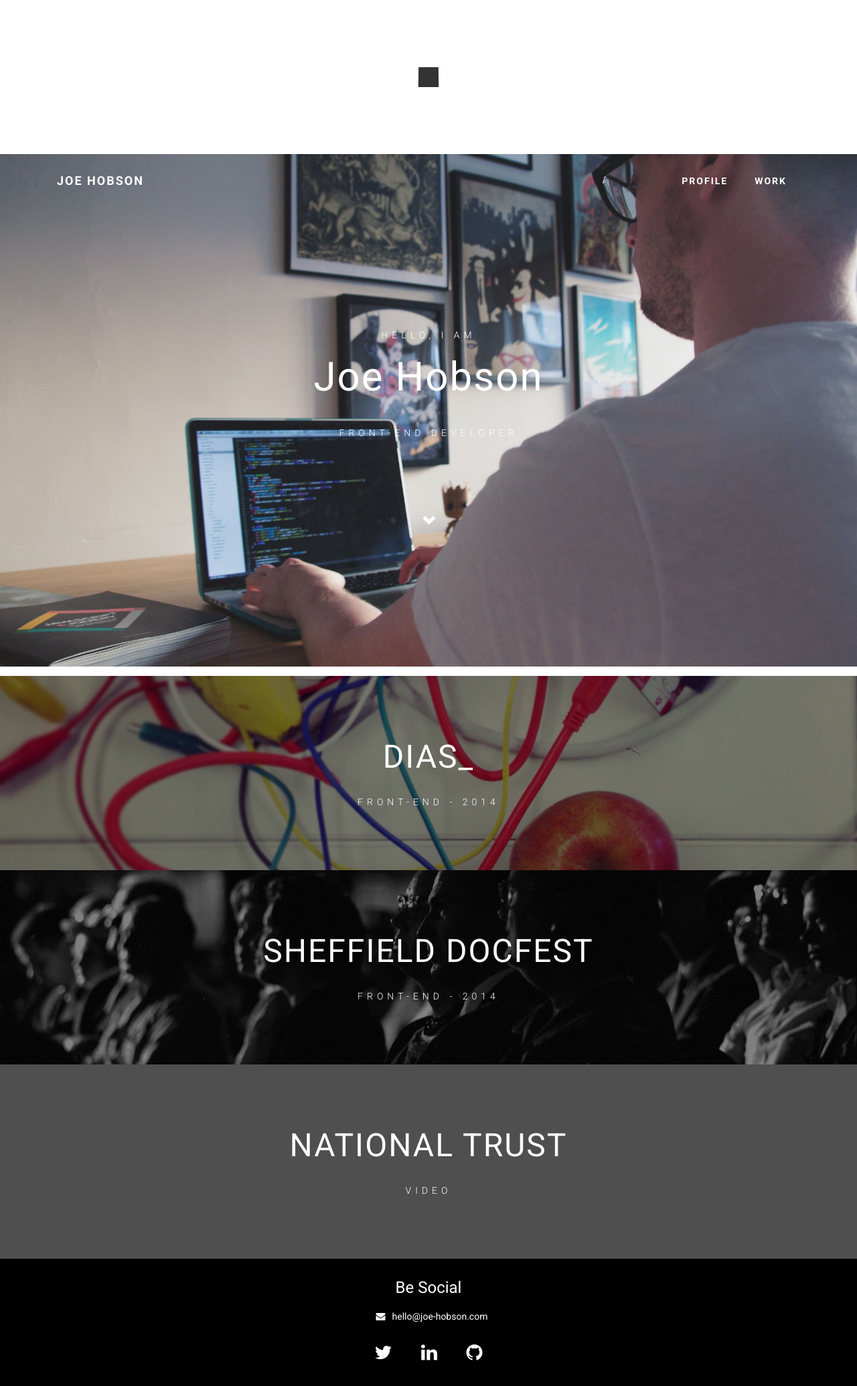
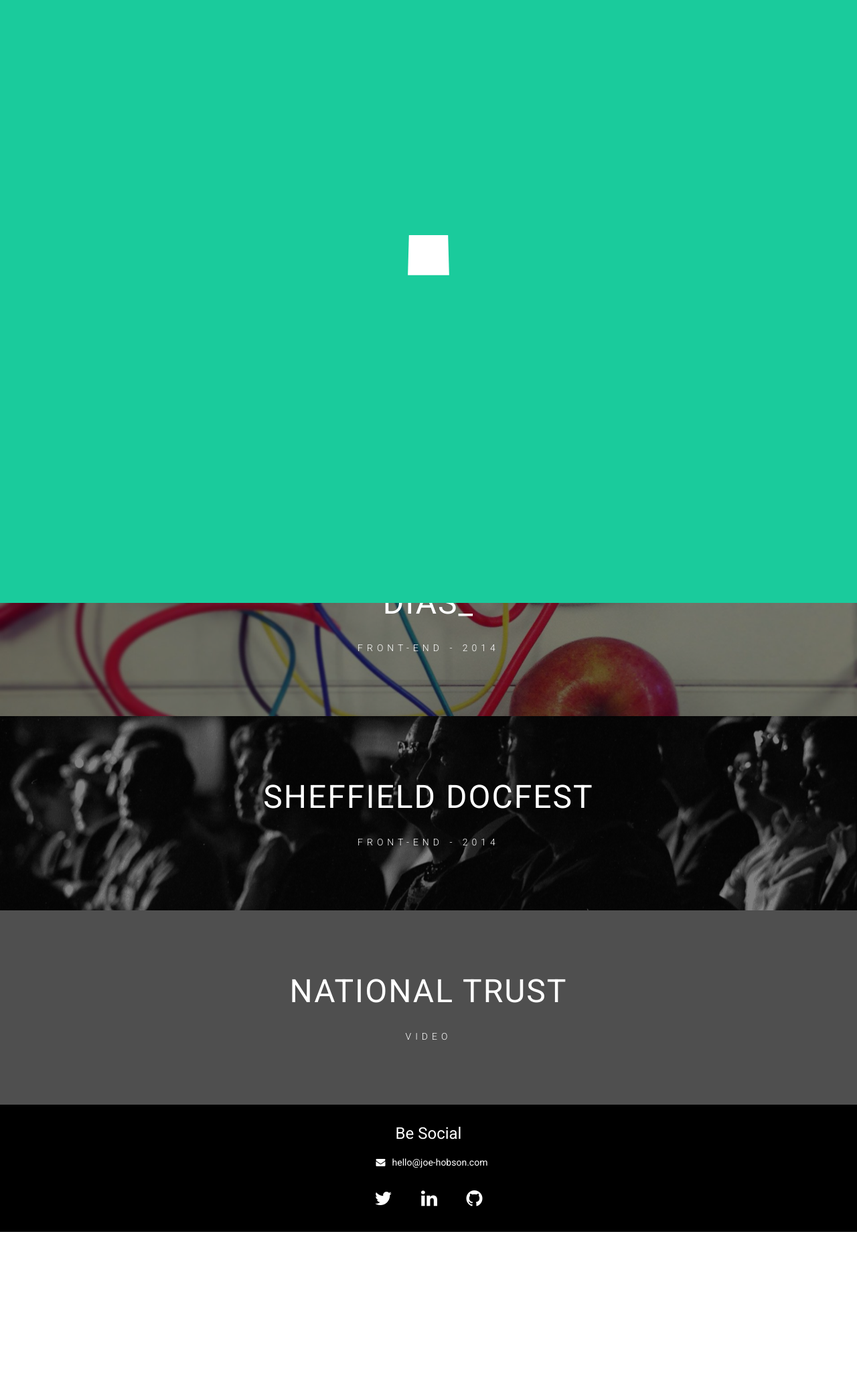
Before and after one commit to fant0mex/portfolio, a Jekyll site: the page built from 00-index.html, in a window 1280 px wide. Shown: the whole page at 67% size. Built offline with Jekyll 4.4.1, drawn with Linux system fonts in a browser that asks for light colours; nearby versions of some CDN libraries; after the commit the page ends 1839 px from its top, so only the background shows below that.

Commit message:
Spinner styles/overlay

```diff
--- a/_includes/header.html
+++ b/_includes/header.html
@@ -1,5 +1,7 @@
 <body>
-  <div class="spinner"></div>
+  <div class="overlay">
+    <div class="spinner"></div>
+  </div>
   <div class="page wrapper">
     <nav class="navigation header">
       <div class="container">
--- a/css/main.css
+++ b/css/main.css
@@ -23,60 +23,69 @@
 }
 
 /* line 41, ../_sass/main.sass */
+.overlay {
+  height: 100%;
+  width: 100%;
+  position: absolute;
+  z-index: 1000;
+  background-color: #1acb9c;
+}
+
+/* line 48, ../_sass/main.sass */
 .spinner {
-  width: 30px;
-  height: 30px;
-  background-color: #333333;
-  margin: 100px auto;
+  width: 60px;
+  height: 60px;
+  background-color: white;
+  margin: 350px auto;
   -webkit-animation: rotateplane 1.2s infinite ease-in-out;
   animation: rotateplane 1.2s infinite ease-in-out;
 }
 
 @-webkit-keyframes rotateplane {
-  /* line 50, ../_sass/main.sass */
+  /* line 57, ../_sass/main.sass */
   0% {
     -webkit-transform: perspective(120px);
   }
 
-  /* line 52, ../_sass/main.sass */
+  /* line 59, ../_sass/main.sass */
   50% {
     -webkit-transform: perspective(120px) rotateY(180deg);
   }
 
-  /* line 54, ../_sass/main.sass */
+  /* line 61, ../_sass/main.sass */
   100% {
     -webkit-transform: perspective(120px) rotateY(180deg) rotateX(180deg);
   }
 }
 
 @keyframes rotateplane {
-  /* line 59, ../_sass/main.sass */
+  /* line 66, ../_sass/main.sass */
   0% {
     transform: perspective(120px) rotateX(0deg) rotateY(0deg);
     -webkit-transform: perspective(120px) rotateX(0deg) rotateY(0deg);
   }
 
-  /* line 62, ../_sass/main.sass */
+  /* line 69, ../_sass/main.sass */
   50% {
     transform: perspective(120px) rotateX(-180.1deg) rotateY(0deg);
     -webkit-transform: perspective(120px) rotateX(-180.1deg) rotateY(0deg);
   }
 
-  /* line 65, ../_sass/main.sass */
+  /* line 72, ../_sass/main.sass */
   100% {
     transform: perspective(120px) rotateX(-180deg) rotateY(-179.9deg);
     -webkit-transform: perspective(120px) rotateX(-180deg) rotateY(-179.9deg);
   }
 }
 
-/* line 69, ../_sass/main.sass */
+/* line 76, ../_sass/main.sass */
 html.stopScroll, html.stopScroll body {
   overflow: hidden;
   position: relative;
 }
 
 /* Header Home */
-/* line 75, ../_sass/main.sass */
+/* line 82, ../_sass/main.sass */
 nav {
   position: absolute;
   width: 100%;
@@ -85,7 +94,7 @@
   z-index: 100;
 }
 
-/* line 82, ../_sass/main.sass */
+/* line 89, ../_sass/main.sass */
 .menu {
   width: 100%;
   height: 80px;
@@ -93,12 +102,12 @@
   z-index: 10;
   float: right;
 }
-/* line 88, ../_sass/main.sass */
+/* line 95, ../_sass/main.sass */
 .menu ul {
   height: 80px;
   line-height: 80px;
 }
-/* line 91, ../_sass/main.sass */
+/* line 98, ../_sass/main.sass */
 .menu li {
   list-style: none;
   float: left;
@@ -109,22 +118,22 @@
   letter-spacing: 2px;
 }
 @media only screen and (min-width: 768px) {
-  /* line 91, ../_sass/main.sass */
+  /* line 98, ../_sass/main.sass */
   .menu li {
     margin: 0 20px;
   }
 }
-/* line 101, ../_sass/main.sass */
+/* line 108, ../_sass/main.sass */
 .menu li a {
   color: white;
 }
-/* line 103, ../_sass/main.sass */
+/* line 110, ../_sass/main.sass */
 .menu li a:hover {
   opacity: 0.7;
   transition: 0.5s;
 }
 
-/* line 107, ../_sass/main.sass */
+/* line 114, ../_sass/main.sass */
 a.site-title {
   font-weight: 700;
   letter-spacing: 2px;
@@ -134,19 +143,19 @@
   font-size: 14px;
   color: white;
 }
-/* line 115, ../_sass/main.sass */
+/* line 122, ../_sass/main.sass */
 a.site-title:hover {
   opacity: 0.7;
   transition: 0.5s;
 }
 @media only screen and (min-width: 768px) {
-  /* line 107, ../_sass/main.sass */
+  /* line 114, ../_sass/main.sass */
   a.site-title {
     font-size: 18px;
   }
 }
 
-/* line 121, ../_sass/main.sass */
+/* line 128, ../_sass/main.sass */
 .header-sub {
   color: white;
   text-align: center;
@@ -156,16 +165,16 @@
   background-size: cover;
   position: relative;
 }
-/* line 129, ../_sass/main.sass */
+/* line 136, ../_sass/main.sass */
 .header-sub.profile {
   background-image: url("../img/joe_header01.jpg") !important;
   background-position: 50% 50%;
 }
-/* line 132, ../_sass/main.sass */
+/* line 139, ../_sass/main.sass */
 .header-sub.blog {
   background-position: 50% 50%;
 }
-/* line 135, ../_sass/main.sass */
+/* line 142, ../_sass/main.sass */
 .header-sub > div {
   display: relative;
   vertical-align: middle;
@@ -174,13 +183,13 @@
   float: none;
 }
 
-/* line 142, ../_sass/main.sass */
+/* line 149, ../_sass/main.sass */
 .hero-caption {
   position: relative;
   z-index: 20;
   margin-top: 240px;
 }
-/* line 146, ../_sass/main.sass */
+/* line 153, ../_sass/main.sass */
 .hero-caption h5 {
   font-size: 14px;
   letter-spacing: 6px;
@@ -189,14 +198,14 @@
   margin: 0;
   line-height: 60px;
 }
-/* line 153, ../_sass/main.sass */
+/* line 160, ../_sass/main.sass */
 .hero-caption h1 {
   margin: 0 0 20px;
   font-size: 60px;
   font-weight: 400;
   letter-spacing: 2px;
 }
-/* line 158, ../_sass/main.sass */
+/* line 165, ../_sass/main.sass */
 .hero-caption a {
   color: white;
   font-size: 20px;
@@ -204,14 +213,14 @@
 }
 
 /* WORK */
-/* line 165, ../_sass/main.sass */
+/* line 172, ../_sass/main.sass */
 section#work {
   position: relative;
   z-index: 20;
   overflow: hidden;
   background: black;
 }
-/* line 170, ../_sass/main.sass */
+/* line 177, ../_sass/main.sass */
 section#work > ul > li {
   width: 100%;
   position: relative;
@@ -221,7 +230,7 @@
   background: black;
   text-align: center;
 }
-/* line 180, ../_sass/main.sass */
+/* line 187, ../_sass/main.sass */
 section#work li div.work-header {
   position: relative;
   display: inline-block;
@@ -234,14 +243,14 @@
   margin: 0 auto;
   z-index: 40;
 }
-/* line 191, ../_sass/main.sass */
+/* line 198, ../_sass/main.sass */
 section#work li div.work-header h2 {
   font-size: 48px;
   font-weight: 400;
   letter-spacing: 2px;
   transition: all 0.3s ease;
 }
-/* line 196, ../_sass/main.sass */
+/* line 203, ../_sass/main.sass */
 section#work li div.work-header h5 {
   font-size: 14px;
   letter-spacing: 6px;
@@ -250,7 +259,7 @@
   margin: 0;
   line-height: 60px;
 }
-/* line 203, ../_sass/main.sass */
+/* line 210, ../_sass/main.sass */
 section#work li div.visual {
   width: 100%;
   height: 100%;
@@ -260,11 +269,11 @@
   opacity: 0.5;
   transition: opacity 0.5s ease-in-out;
 }
-/* line 211, ../_sass/main.sass */
+/* line 218, ../_sass/main.sass */
 section#work li:hover .visual {
   opacity: 0.8;
 }
-/* line 213, ../_sass/main.sass */
+/* line 220, ../_sass/main.sass */
 section#work li > a {
   display: none;
   height: auto;
@@ -277,14 +286,14 @@
   letter-spacing: 2px;
   text-transform: uppercase;
 }
-/* line 224, ../_sass/main.sass */
+/* line 231, ../_sass/main.sass */
 section#work li > a:last-child {
   top: auto;
   bottom: 6%;
   margin-left: -60px;
   left: 48%;
 }
-/* line 229, ../_sass/main.sass */
+/* line 236, ../_sass/main.sass */
 section#work li > a:last-child::after {
   content: "";
   width: 0;
@@ -298,11 +307,11 @@
   border-top: 6px solid white;
   transition: all 0.3s ease-out;
 }
-/* line 241, ../_sass/main.sass */
+/* line 248, ../_sass/main.sass */
 section#work li > a:last-child:hover::after {
   transform: translateY(3px);
 }
-/* line 243, ../_sass/main.sass */
+/* line 250, ../_sass/main.sass */
 section#work li div.info {
   position: relative;
   margin: -80px auto;
@@ -314,64 +323,64 @@
   width: 80vw;
   max-width: 1200px;
 }
-/* line 253, ../_sass/main.sass */
+/* line 260, ../_sass/main.sass */
 section#work li div.info li {
   display: inline-block;
   text-transform: uppercase;
 }
-/* line 256, ../_sass/main.sass */
+/* line 263, ../_sass/main.sass */
 section#work li div.info li h3 {
   margin-bottom: 5px;
   font-size: 28px;
   letter-spacing: 4px;
 }
-/* line 260, ../_sass/main.sass */
+/* line 267, ../_sass/main.sass */
 section#work li div.info li span {
   font-weight: 300;
   font-size: 18px;
   letter-spacing: 2px;
 }
-/* line 264, ../_sass/main.sass */
+/* line 271, ../_sass/main.sass */
 section#work li div.info a.out {
   text-transform: uppercase;
   font-size: 18px;
   font-weight: 300;
   color: white;
 }
-/* line 269, ../_sass/main.sass */
+/* line 276, ../_sass/main.sass */
 section#work li div.info a.out.pointer {
   pointer-events: none;
 }
-/* line 271, ../_sass/main.sass */
+/* line 278, ../_sass/main.sass */
 section#work li div.info p {
   font-size: 20px;
   line-height: 1.55;
   margin-top: 70px;
 }
 @media only screen and (min-width: 768px) {
-  /* line 271, ../_sass/main.sass */
+  /* line 278, ../_sass/main.sass */
   section#work li div.info p {
     padding-right: 30px;
   }
 }
-/* line 277, ../_sass/main.sass */
+/* line 284, ../_sass/main.sass */
 section#work li.dias .visual {
   background: url("../img/work/dias/dias_header.jpg") center center no-repeat;
   background-size: cover;
 }
-/* line 280, ../_sass/main.sass */
+/* line 287, ../_sass/main.sass */
 section#work li.sheff .visual {
   background: url("../img/work/sheff/cinema.png") center center no-repeat;
   background-size: cover;
 }
-/* line 283, ../_sass/main.sass */
+/* line 290, ../_sass/main.sass */
 section#work li.ntrust .visual {
   background: url("../img/work/nat_trust/bridge.jpg") center center no-repeat;
   background-size: cover;
 }
 
 /* OPEN */
-/* line 291, ../_sass/main.sass */
+/* line 298, ../_sass/main.sass */
 a.closeBtn {
   position: absolute;
   z-index: 100;
@@ -384,12 +393,12 @@
   color: white;
   display: none;
 }
-/* line 302, ../_sass/main.sass */
+/* line 309, ../_sass/main.sass */
 a.closeBtn:hover {
   opacity: 0.7;
   transition: 0.5s;
 }
-/* line 305, ../_sass/main.sass */
+/* line 312, ../_sass/main.sass */
 a.closeBtn::before {
   content: "";
   width: 16px;
@@ -404,7 +413,7 @@
   -ms-transform: rotateZ(45deg);
   transform: rotateZ(45deg);
 }
-/* line 318, ../_sass/main.sass */
+/* line 325, ../_sass/main.sass */
 a.closeBtn::after {
   content: "";
   width: 16px;
@@ -425,82 +434,82 @@
   transform: rotateZ(-45deg);
 }
 
-/* line 338, ../_sass/main.sass */
+/* line 345, ../_sass/main.sass */
 section#work li.loading {
   cursor: default;
   overflow: hidden;
   position: relative;
   z-index: 35;
 }
-/* line 343, ../_sass/main.sass */
+/* line 350, ../_sass/main.sass */
 section#work li.loading .visual {
   opacity: 0.35;
   background-size: cover;
 }
-/* line 347, ../_sass/main.sass */
+/* line 354, ../_sass/main.sass */
 section#work li.loading .work-header h2 {
   font-size: 50px;
   margin-top: 10px;
 }
 @media only screen and (min-width: 768px) {
-  /* line 347, ../_sass/main.sass */
+  /* line 354, ../_sass/main.sass */
   section#work li.loading .work-header h2 {
     margin-top: -40px;
   }
 }
-/* line 352, ../_sass/main.sass */
+/* line 359, ../_sass/main.sass */
 section#work li.loading .work-header h3 {
   opacity: 0;
 }
-/* line 354, ../_sass/main.sass */
+/* line 361, ../_sass/main.sass */
 section#work li.openWork {
   opacity: 1;
   font-size: 16px;
 }
-/* line 358, ../_sass/main.sass */
+/* line 365, ../_sass/main.sass */
 section#work li.openWork div.info {
   display: block;
 }
-/* line 361, ../_sass/main.sass */
+/* line 368, ../_sass/main.sass */
 section#work li.dias div.info ul, section#work li.sheff div.info ul, section#work li.ntrust div.info ul {
   margin-top: 10px;
 }
 @media only screen and (min-width: 768px) {
-  /* line 361, ../_sass/main.sass */
+  /* line 368, ../_sass/main.sass */
   section#work li.dias div.info ul, section#work li.sheff div.info ul, section#work li.ntrust div.info ul {
     margin-top: 60px;
   }
 }
-/* line 365, ../_sass/main.sass */
+/* line 372, ../_sass/main.sass */
 section#work li.dias div.info ul li, section#work li.sheff div.info ul li, section#work li.ntrust div.info ul li {
   display: block;
   margin-bottom: 20px;
 }
-/* line 368, ../_sass/main.sass */
+/* line 375, ../_sass/main.sass */
 section#work li.dias div.info ul a, section#work li.sheff div.info ul a, section#work li.ntrust div.info ul a {
   margin-bottom: 10px;
 }
-/* line 370, ../_sass/main.sass */
+/* line 377, ../_sass/main.sass */
 section#work li.dias div.info ul a:hover, section#work li.sheff div.info ul a:hover, section#work li.ntrust div.info ul a:hover {
   opacity: 0.7;
   transition: 0.5s ease-out;
 }
-/* line 373, ../_sass/main.sass */
+/* line 380, ../_sass/main.sass */
 section#work li.dias div.info .desc, section#work li.sheff div.info .desc, section#work li.ntrust div.info .desc {
   font-size: 16px;
   font-weight: 300;
   letter-spacing: 1px;
 }
-/* line 377, ../_sass/main.sass */
+/* line 384, ../_sass/main.sass */
 section#work li.dias div.info .desc a, section#work li.sheff div.info .desc a, section#work li.ntrust div.info .desc a {
   color: white;
 }
-/* line 379, ../_sass/main.sass */
+/* line 386, ../_sass/main.sass */
 section#work li.dias div.info .desc a:hover, section#work li.sheff div.info .desc a:hover, section#work li.ntrust div.info .desc a:hover {
   opacity: 0.7;
   transition: 0.5s ease-out;
 }
-/* line 383, ../_sass/main.sass */
+/* line 390, ../_sass/main.sass */
 section#work li.dias div.info .before, section#work li.sheff div.info .before, section#work li.ntrust div.info .before {
   opacity: 0;
   -webkit-transform: scale(0.3);
@@ -511,7 +520,7 @@
   transition: all 0.3s ease-out;
 }
 @media only screen and (min-width: 768px) {
-  /* line 383, ../_sass/main.sass */
+  /* line 390, ../_sass/main.sass */
   section#work li.dias div.info .before, section#work li.sheff div.info .before, section#work li.ntrust div.info .before {
     -webkit-transform: scale(0.5);
     -moz-transform: scale(0.5);
@@ -520,23 +529,23 @@
     transform: scale(0.5);
   }
 }
-/* line 397, ../_sass/main.sass */
+/* line 404, ../_sass/main.sass */
 section#work li.dias div.info .before img, section#work li.sheff div.info .before img, section#work li.ntrust div.info .before img {
   margin: -160px;
 }
 @media only screen and (min-width: 768px) {
-  /* line 397, ../_sass/main.sass */
+  /* line 404, ../_sass/main.sass */
   section#work li.dias div.info .before img, section#work li.sheff div.info .before img, section#work li.ntrust div.info .before img {
     margin: -90px;
   }
 }
-/* line 401, ../_sass/main.sass */
+/* line 408, ../_sass/main.sass */
 section#work li.dias div.info ul, section#work li.dias div.info .desc, section#work li.sheff div.info ul, section#work li.sheff div.info .desc, section#work li.ntrust div.info ul, section#work li.ntrust div.info .desc {
   opacity: 0;
   transition: all 0.9s ease-out;
   margin-left: 30px;
 }
-/* line 405, ../_sass/main.sass */
+/* line 412, ../_sass/main.sass */
 section#work li.dias div.info ul, section#work li.sheff div.info ul, section#work li.ntrust div.info ul {
   -webkit-transform: translateX(5px);
   -moz-transform: translateX(5px);
@@ -544,7 +553,7 @@
   -o-transform: translateX(5px);
   transform: translateX(5px);
 }
-/* line 411, ../_sass/main.sass */
+/* line 418, ../_sass/main.sass */
 section#work li.dias div.info .desc, section#work li.sheff div.info .desc, section#work li.ntrust div.info .desc {
   -webkit-transform: translateX(-5px);
   -moz-transform: translateX(-5px);
@@ -552,7 +561,7 @@
   -o-transform: translateX(-5px);
   transform: translateX(-5px);
 }
-/* line 417, ../_sass/main.sass */
+/* line 424, ../_sass/main.sass */
 section#work li.dias div.info ul.reveal, section#work li.dias div.info .desc.reveal, section#work li.sheff div.info ul.reveal, section#work li.sheff div.info .desc.reveal, section#work li.ntrust div.info ul.reveal, section#work li.ntrust div.info .desc.reveal {
   opacity: 1;
   -webkit-transform: translateX(0);
@@ -561,7 +570,7 @@
   -o-transform: translateX(0);
   transform: translateX(0);
 }
-/* line 424, ../_sass/main.sass */
+/* line 431, ../_sass/main.sass */
 section#work li.dias div.info .before.reveal, section#work li.sheff div.info .before.reveal, section#work li.ntrust div.info .before.reveal {
   opacity: 1;
   -webkit-transform: scale(0.5);
@@ -571,7 +580,7 @@
   transform: scale(0.5);
 }
 @media only screen and (min-width: 768px) {
-  /* line 424, ../_sass/main.sass */
+  /* line 431, ../_sass/main.sass */
   section#work li.dias div.info .before.reveal, section#work li.sheff div.info .before.reveal, section#work li.ntrust div.info .before.reveal {
     -webkit-transform: scale(0.7);
     -moz-transform: scale(0.7);
@@ -581,13 +590,13 @@
   }
 }
 
-/* line 438, ../_sass/main.sass */
+/* line 445, ../_sass/main.sass */
 iframe {
   margin-left: -170px;
   margin-top: -40px;
 }
 @media only screen and (min-width: 768px) {
-  /* line 438, ../_sass/main.sass */
+  /* line 445, ../_sass/main.sass */
   iframe {
     margin-top: 20px;
     margin-left: -100px;
@@ -595,83 +604,83 @@
 }
 
 /* Footer */
-/* line 448, ../_sass/main.sass */
+/* line 455, ../_sass/main.sass */
 .interact {
   background: black;
   color: white;
   height: 190px;
   z-index: 1;
 }
-/* line 453, ../_sass/main.sass */
+/* line 460, ../_sass/main.sass */
 .interact h3 {
   text-align: center;
   padding: 10px 0;
 }
-/* line 456, ../_sass/main.sass */
+/* line 463, ../_sass/main.sass */
 .interact .mail {
   text-align: center;
 }
-/* line 458, ../_sass/main.sass */
+/* line 465, ../_sass/main.sass */
 .interact .mail a {
   color: white;
 }
-/* line 460, ../_sass/main.sass */
+/* line 467, ../_sass/main.sass */
 .interact .mail a:hover {
   opacity: 0.7;
   transition: 0.5s;
 }
-/* line 463, ../_sass/main.sass */
+/* line 470, ../_sass/main.sass */
 .interact .mail .fa {
   padding: 0 10px;
 }
-/* line 465, ../_sass/main.sass */
+/* line 472, ../_sass/main.sass */
 .interact .mail .fa:hover {
   opacity: 0.7;
   transition: 0.5s;
 }
-/* line 468, ../_sass/main.sass */
+/* line 475, ../_sass/main.sass */
 .interact .icons {
   text-align: center;
 }
-/* line 470, ../_sass/main.sass */
+/* line 477, ../_sass/main.sass */
 .interact .icons p {
   display: inline-block;
 }
-/* line 472, ../_sass/main.sass */
+/* line 479, ../_sass/main.sass */
 .interact .icons a {
   color: white;
 }
-/* line 474, ../_sass/main.sass */
+/* line 481, ../_sass/main.sass */
 .interact .icons .fa {
   padding: 20px 20px;
 }
-/* line 476, ../_sass/main.sass */
+/* line 483, ../_sass/main.sass */
 .interact .icons .fa:hover {
   opacity: 0.7;
   transition: 0.5s;
 }
 
 /*Profile */
-/* line 483, ../_sass/main.sass */
+/* line 490, ../_sass/main.sass */
 .bio, .blogfull {
   padding: 10px;
 }
 @media only screen and (min-width: 991px) {
-  /* line 483, ../_sass/main.sass */
+  /* line 490, ../_sass/main.sass */
   .bio, .blogfull {
     padding: 30px 20px 0 80px;
   }
 }
-/* line 487, ../_sass/main.sass */
+/* line 494, ../_sass/main.sass */
 .bio body, .blogfull body {
   background-color: #eeeeee;
 }
-/* line 489, ../_sass/main.sass */
+/* line 496, ../_sass/main.sass */
 .bio h3, .blogfull h3 {
   font-size: 28px;
   padding: 20px 0;
 }
-/* line 492, ../_sass/main.sass */
+/* line 499, ../_sass/main.sass */
 .bio p, .blogfull p {
   padding-right: 4px;
   line-height: 1.85;
@@ -679,35 +688,35 @@
   font-weight: 300;
 }
 @media only screen and (min-width: 768px) {
-  /* line 492, ../_sass/main.sass */
+  /* line 499, ../_sass/main.sass */
   .bio p, .blogfull p {
     padding: 0 30px 20px 0;
   }
 }
-/* line 499, ../_sass/main.sass */
+/* line 506, ../_sass/main.sass */
 .bio p:last-child, .blogfull p:last-child {
   margin-bottom: 24px;
 }
 
-/* line 503, ../_sass/main.sass */
+/* line 510, ../_sass/main.sass */
 .profile-pic img {
   width: 100%;
   height: 100%;
 }
 
-/* line 507, ../_sass/main.sass */
+/* line 514, ../_sass/main.sass */
 .cv {
   padding-left: 10px;
   padding-bottom: 30px;
 }
 @media only screen and (min-width: 991px) {
-  /* line 507, ../_sass/main.sass */
+  /* line 514, ../_sass/main.sass */
   .cv {
     padding-left: 80px;
   }
 }
 
-/* line 513, ../_sass/main.sass */
+/* line 520, ../_sass/main.sass */
 .btn {
   border-radius: 6px;
   border: 1px solid #666666;
@@ -719,14 +728,14 @@
   text-decoration: none;
   transition: 0.5s;
 }
-/* line 523, ../_sass/main.sass */
+/* line 530, ../_sass/main.sass */
 .btn:hover {
   background-color: #666666;
   color: white;
   transition: 0.5s;
 }
 
-/* line 527, ../_sass/main.sass */
+/* line 534, ../_sass/main.sass */
 .special {
   padding: 0;
 }
```
Also changed, not shown: _sass/main.sass (+11 -4 lines).
